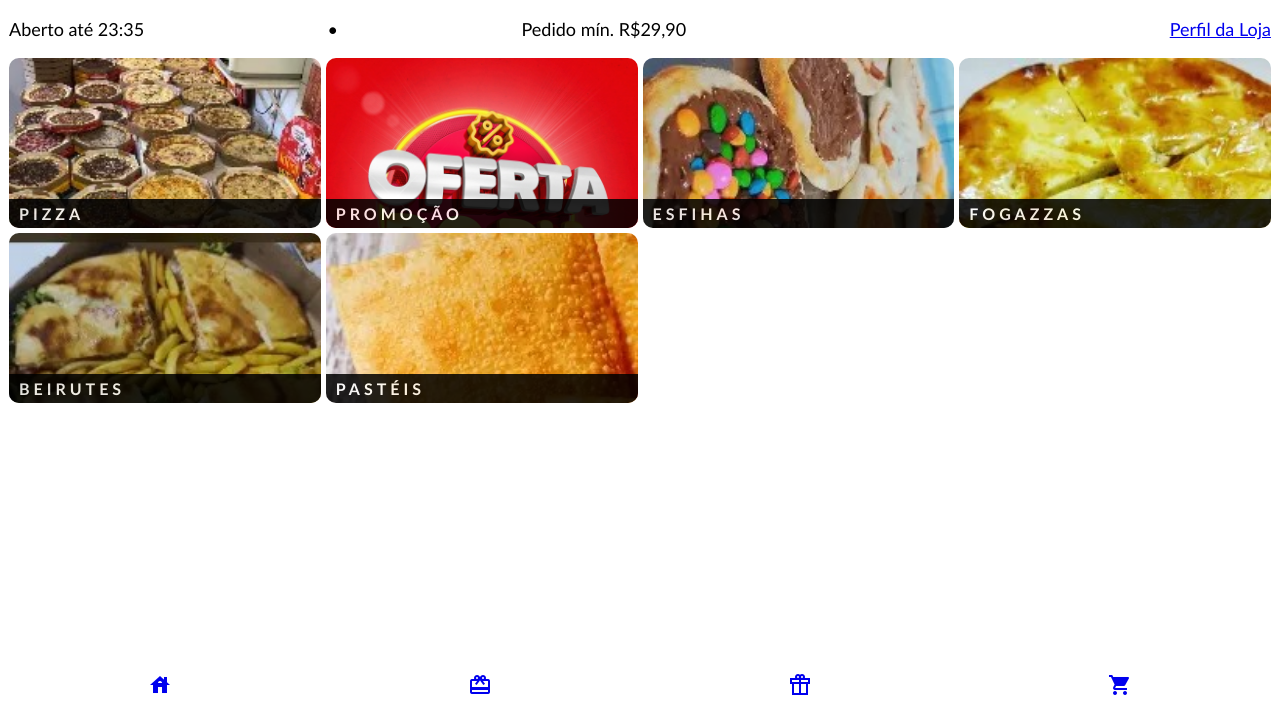
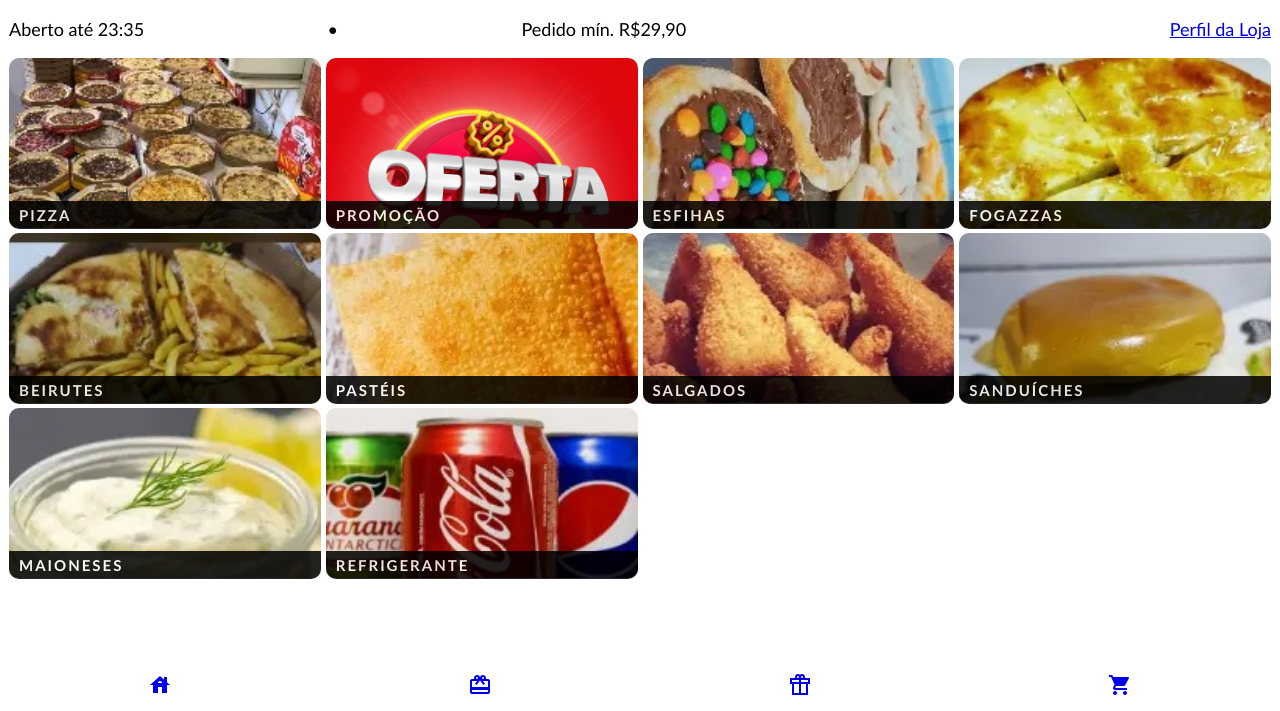
Before and after one commit to phablowliima/site_de_compras, a plain HTML site: page index.html in a window 1280 px wide. Shown: the part 89-800 px from the top of the page. Drawn offline with nearby package versions, Linux system fonts and the light colour scheme.

Commit message:
Projeto Avançado com barra de Menu Navegação fixo e mais produtos

```diff
--- a/index.html
+++ b/index.html
@@ -76,6 +76,34 @@
                     </h2>
                 </article>
                 <!-- Fim do produto -->
+                <!-- Início do produto -->
+                <article class="produto salgado">
+                    <h2 class="titulo">
+                        Salgados
+                    </h2>
+                </article>
+                <!-- Fim do produto -->
+                <!-- Início do produto -->
+                <article class="produto sanduiche">
+                    <h2 class="titulo">
+                        Sanduíches
+                    </h2>
+                </article>
+                <!-- Fim do produto -->
+                <!-- Início do produto -->
+                <article class="produto maionese">
+                    <h2 class="titulo">
+                        Maioneses
+                    </h2>
+                </article>
+                <!-- Fim do produto -->
+                <!-- Início do produto -->
+                <article class="produto refri">
+                    <h2 class="titulo">
+                        Refrigerante
+                    </h2>
+                </article>
+                <!-- Fim do produto -->
             </section>
 
         <!-- Fim dos Cards de produtos -->
--- a/style.css
+++ b/style.css
@@ -1,8 +1,9 @@
+    /* Começo da Tela CELULAR */
 body {
     padding:1px;
     background: #fff;
+    padding-bottom: 60px;
 }
-
 
 #produtos {
     display: grid;
@@ -34,6 +35,22 @@ body {
         background: url('IMG-20241204-WA0008.jpg');
     }
 
+    .salgado {
+        background: url('IMG-20241205-WA0001.jpg');
+    }
+
+    .sanduiche {
+        background: url('IMG-20241204-WA0013.jpg');
+    }
+
+    .maionese {
+        background: url('IMG-20241204-WA0014.jpg');
+    }
+
+    .refri {
+        background: url('IMG-20241204-WA0009.jpg');
+    }
+
     .produto {
         height: 170px;
         border-radius: 10px;
@@ -41,13 +58,13 @@ body {
     }
 
     .titulo {
-        margin-top: 141px;
+        margin-top: 143px;
         background: #000;
         color: #fff;
         padding: 5px 10px;
-        font-size: 16px;
+        font-size: 15px;
         font-family: 'Trebuchet MS';
-        letter-spacing: 4px;
+        letter-spacing: 2px;
         text-transform: uppercase;
         opacity: 0.85;
         border-radius: 0px 0px 10px 10px;
@@ -113,13 +130,14 @@ footer {
         gap: 20px;
         background: #fff;
         }
-
+    /* Fim da Tela CELULAR */
 
     /* Começo da Tela PC */
 @media screen and (min-width: 1281px) {
 
     #produtos {
         grid-template-columns: repeat(6, 1fr);
+        gap: 5px;
     }
 
     #informacoes {
@@ -137,11 +155,12 @@ footer {
 }
     /* Fim da tela PC */
 
-    /* Começo da Tela Netbook */
+    /* Começo da Tela NETBOOK */
 @media screen and (min-width: 1025px) and (max-width: 1280px) {
 
     #produtos {
         grid-template-columns: repeat(4, 1fr);
+        gap: 5px;
     }
 
     #informacoes {
@@ -157,14 +176,14 @@ footer {
         margin-right: 300px;
     }
 }
-    /* Fim da Tela Netbook */
+    /* Fim da Tela NETBOOK */
 
-    /* Começo da Tela Tablets */
+    /* Começo da Tela TABLETS */
 @media screen and (min-width: 769px) and (max-width: 1024px) {
 
     #produtos {
         grid-template-columns: repeat(3, 1fr);
-
+        gap: 5px;
     }
 
     #informacoes {
@@ -181,4 +200,4 @@ footer {
     }
 
 }
-    /* Final da Tela Tablets */
+    /* Final da Tela TABLETS */
```
